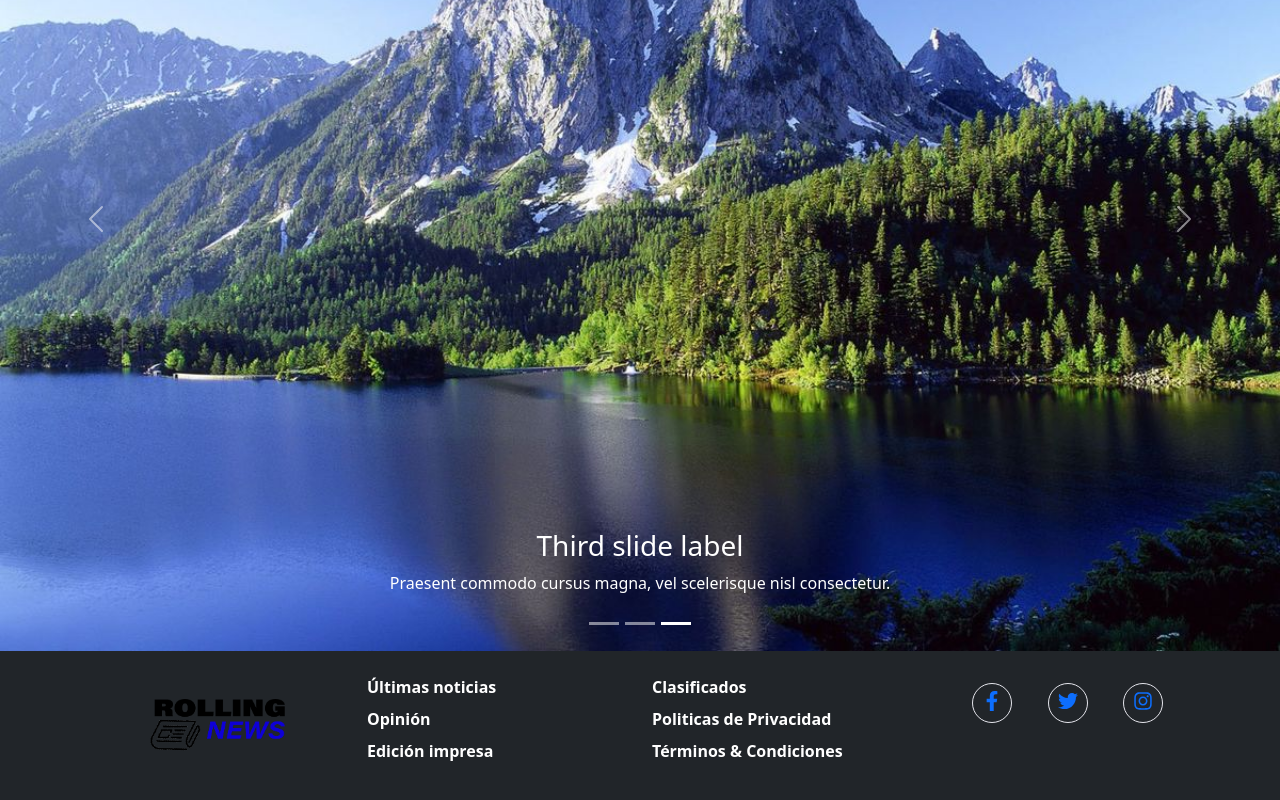
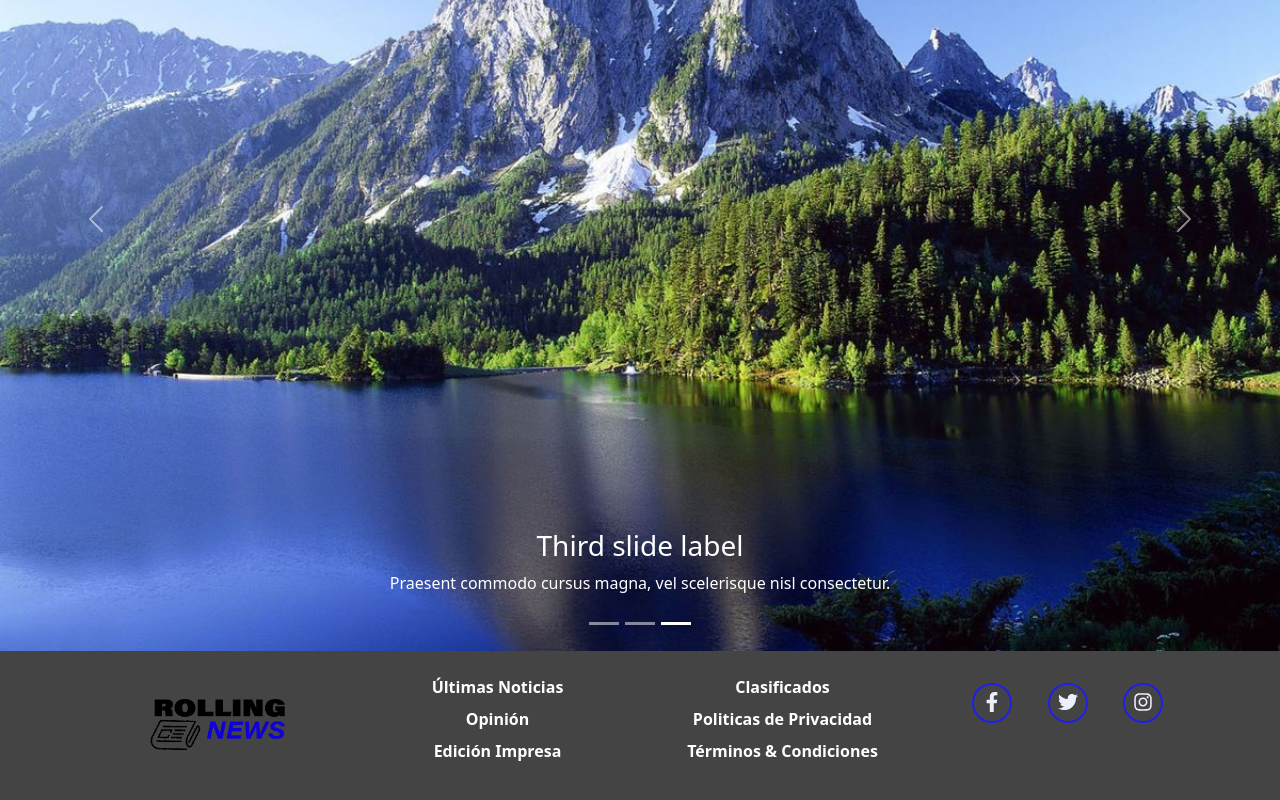
Before and after one commit to nicosalasaraoz/Blog_Noticias, a React (Create React App) app: page / in a window 1280 px wide. Shown: the part 308-1108 px from the top of the page. Built offline with nearby package versions, Linux system fonts and the light colour scheme.

Commit message:
Cambio de background en el footer

```diff
--- a/src/Components/Footer.js
+++ b/src/Components/Footer.js
@@ -6,30 +6,30 @@ const Footer = () => {
   return (
     <>
     <div>
-      <footer className="mt-auto bg-dark py-4 text-white">
+      <footer className="mt-auto bg-footer py-4 text-white">
         <div className="container">
           <nav className="row">
-            <Link to='/' className="col-12 col-md-3 d-flex aling-items-center justify-content-center">
+            <Link to='/' className="col-12 col-md-4 col-lg-3 d-flex aling-items-center justify-content-center">
               <img src="../images/logo.png" className="mx-2 my-4 m-4" height="70" alt="logo"/>
             </Link>
-            <ul className="col-12 col-md-3 list-unstyled">
-              <li className="mb-2"><Link to='/error' className="fw-bold text-white" style={{textDecoration:"none"}}>Últimas noticias</Link></li>
+            <ul className="col-12 col-md-4 col-lg-3 list-unstyled text-center">
+              <li className="mb-2"><Link to='/error' className="fw-bold text-white" style={{textDecoration:"none"}}>Últimas Noticias</Link></li>
               <li className="mb-2"><Link to='/error' className="fw-bold text-white" style={{textDecoration:"none"}}>Opinión</Link></li>
-              <li className="mb-2"><Link to='/error' className="fw-bold text-white" style={{textDecoration:"none"}}>Edición impresa</Link></li>
+              <li className="mb-2"><Link to='/error' className="fw-bold text-white" style={{textDecoration:"none"}}>Edición Impresa</Link></li>
             </ul>
-            <ul className="col-12 col-md-3 list-unstyled">
+            <ul className="col-12 col-md-4 col-lg-3 list-unstyled text-center">
               <li className="mb-2"><Link to='/error' className="fw-bold text-white" style={{textDecoration:"none"}}>Clasificados</Link></li>
               <li className="mb-2"><Link to='/error' className="fw-bold text-white" style={{textDecoration:"none"}}>Politicas de Privacidad</Link></li>
               <li className="mb-2"><Link to='/error' className="fw-bold text-white" style={{textDecoration:"none"}}>Términos & Condiciones</Link></li>
             </ul>
-            <ul className="col-12 col-md-3 list-unstyled">
+            <ul className="col-12 col-md-12 col-lg-3 list-unstyled">
               <li className="mb-2 fw-bold"></li>
               <li className="d-flex justify-content-evenly">
-                <Link to='/error' className="icono text-center">
+                <Link to='/error' className="icono-footer text-center">
                 <FaFacebookF /></Link>
-                <Link to='/error' className="icono text-center">
+                <Link to='/error' className="icono-footer text-center">
                 <FaTwitter /></Link>
-                <Link to='/error' className="icono text-center">
+                <Link to='/error' className="icono-footer text-center">
                 <FaInstagram /></Link>
                 </li>
             </ul>
--- a/src/css/globals.css
+++ b/src/css/globals.css
@@ -23,10 +23,15 @@ beige:E6CBA8;
 winter:FDF0E0;
 /*footer*/
 
-.icono {
+.bg-footer{
+background-color: rgb(69, 68, 68);
+}
+
+.icono-footer {
   height: 40px;
   width: 40px;
   font-size: 20px;
+  color: #edf0fc;
   border-radius: 40px;
-  border: 1px solid #e5e5ec;
+  border: 2px solid #1f1fe6;
 }
```
